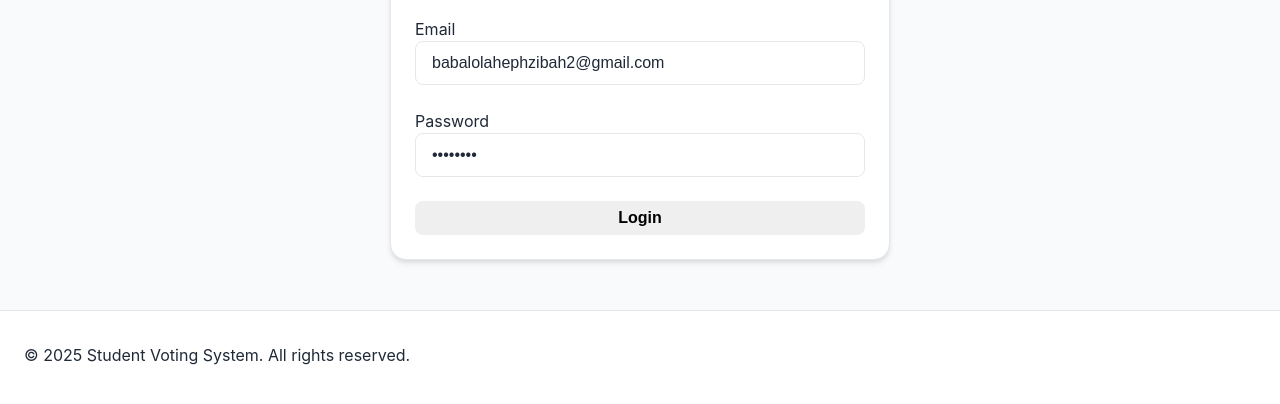
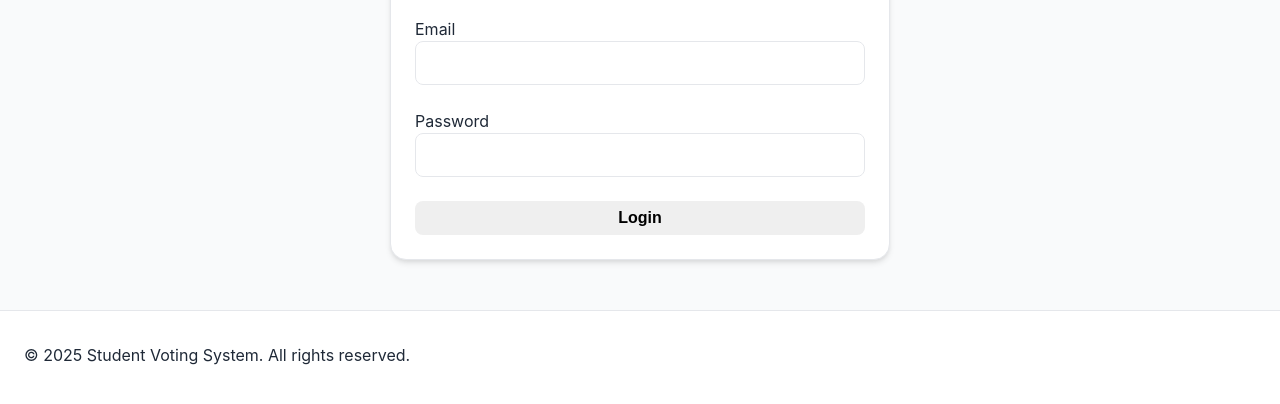
Before and after one commit to Godszeal/votting, a website: page public/admin-login.html in a window 1280 px wide. Shown: the part 220-624 px from the top of the page. Drawn offline with Linux system fonts and the light colour scheme.

Commit message:
Update admin-login.html

```diff
--- a/public/admin-login.html
+++ b/public/admin-login.html
@@ -23,12 +23,12 @@
         <div class="form-group">
           <label for="admin-email">Email</label>
           <input type="email" id="admin-email" class="form-control"
-                 value="babalolahephzibah2@gmail.com" required>
+                 value="" required>
         </div>
         <div class="form-group">
           <label for="admin-password">Password</label>
           <input type="password" id="admin-password" class="form-control"
-                 value="Godszeal" required>
+                 value="" required>
         </div>
         <div id="error-message" class="error hidden"></div>
         <button type="submit" class="btn" style="width: 100%;">Login</button>
```
